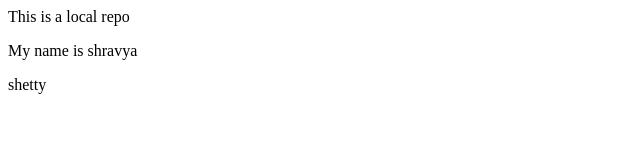
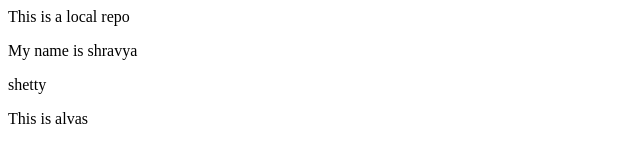
Before and after one commit to shravyashetty714/new_local, a plain HTML site: page index.html in a window 1280 px wide. Shown: the full height of the page, 0-640 px from the left. Drawn offline with Linux system fonts and the light colour scheme.

Commit message:
Add college

```diff
--- a/index.html
+++ b/index.html
@@ -1,3 +1,4 @@
 <p>This is a local repo</p>
 <p>My name is shravya</p>
 <p>shetty</p>
+<p>This is alvas</p>
```
